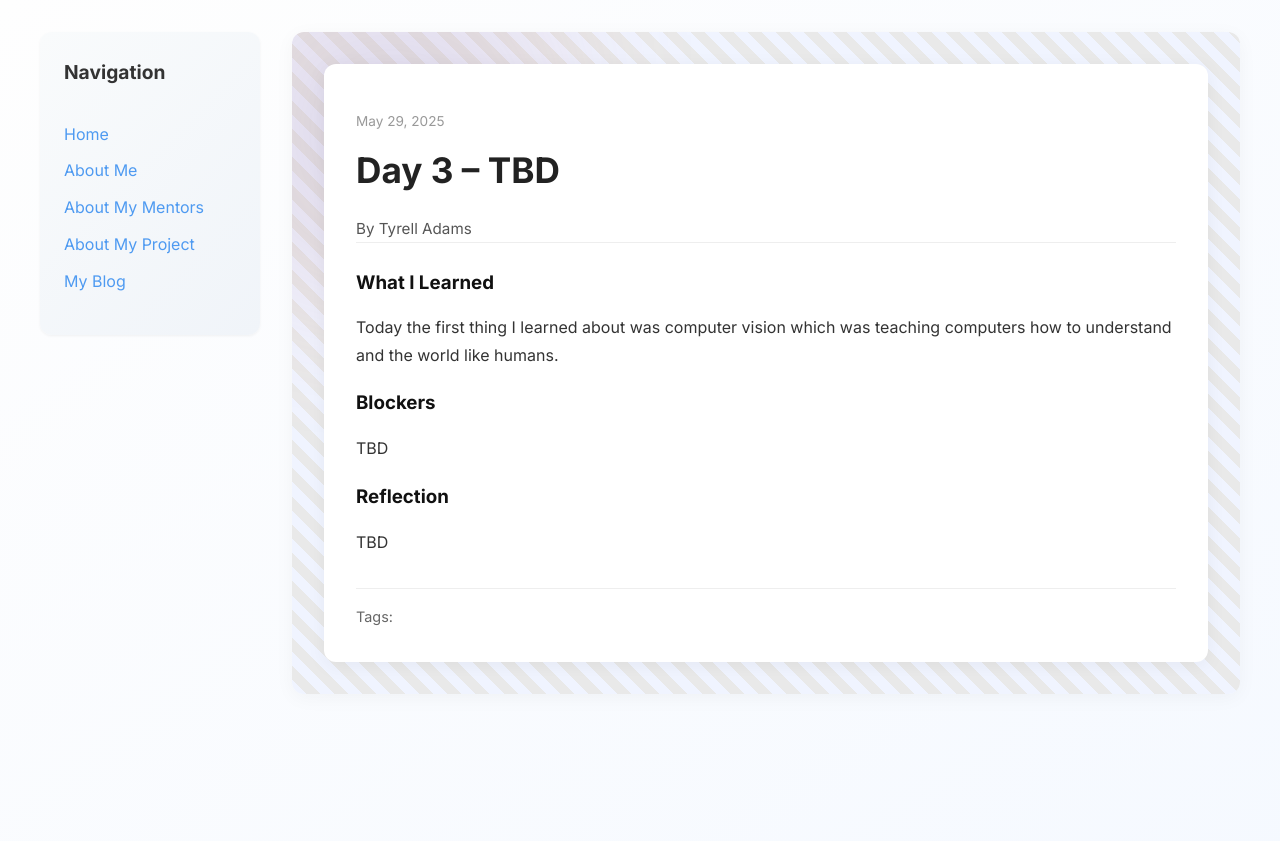
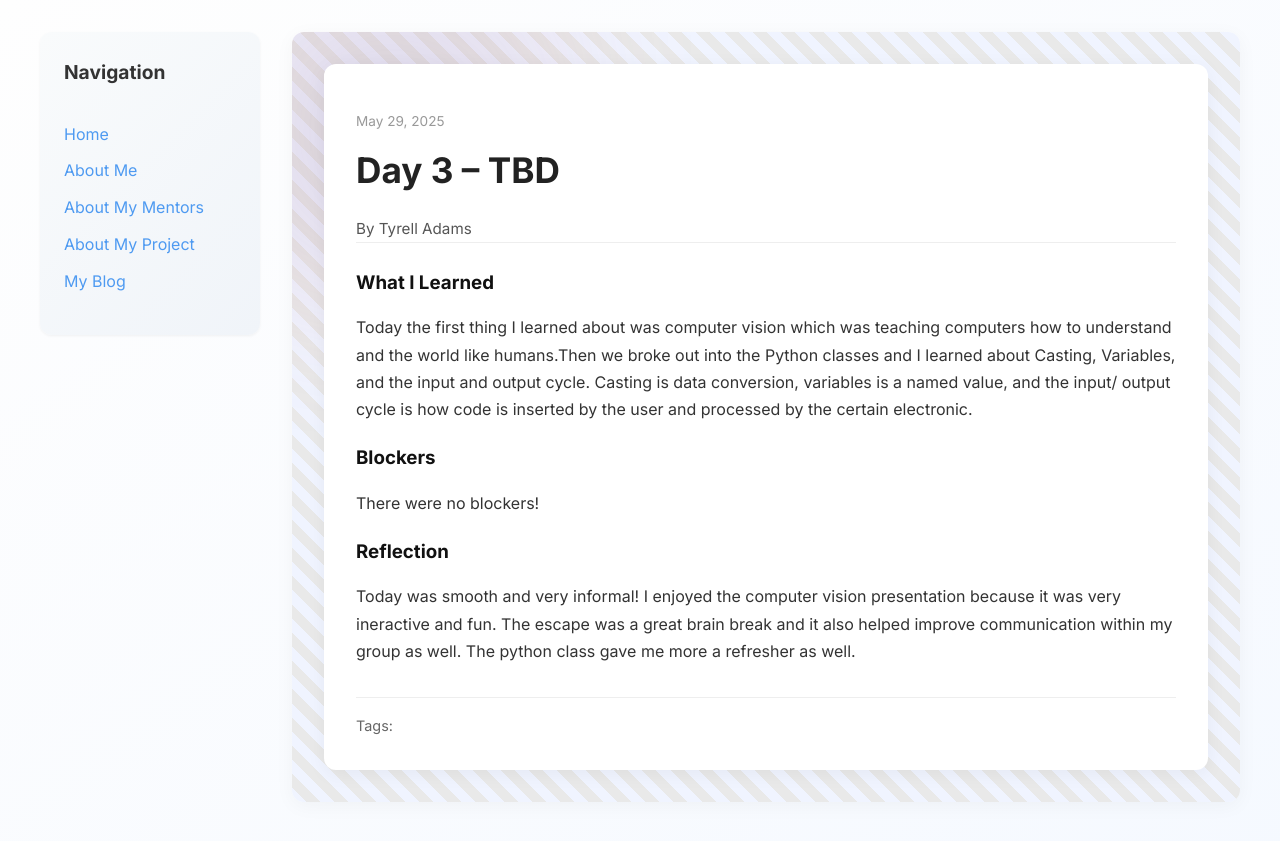
Before and after one commit to Tyrell-Adams/Tyrell-Adams.github.io, a Jekyll site: the page built from _posts/2025-05-29-day-3.md, in a window 1280 px wide. Shown: the top 841 px of the page. Built offline with Jekyll 4.4.1, drawn with Linux system fonts in a browser that asks for light colours.

Commit message:
Update 2025-05-29-day-3.md

```diff
--- a/_posts/2025-05-29-day-3.md
+++ b/_posts/2025-05-29-day-3.md
@@ -7,10 +7,10 @@ permalink: /day3.html
 tags: []
 
 what_i_learned: |
-  Today the first thing I learned about was computer vision which was teaching computers how to understand and the world like humans.
+  Today the first thing I learned about was computer vision which was teaching computers how to understand and the world like humans.Then we broke out into the Python classes and I learned about Casting, Variables, and the input and output cycle. Casting is data conversion, variables is a named value, and the input/ output cycle is how code is inserted by the user and processed by the certain electronic.
 blockers: |
-  TBD
+  There were no blockers!
 
 reflection: |
-  TBD
+  Today was smooth and very informal! I enjoyed the computer vision presentation because it was very ineractive and fun. The escape was a great brain break and it also helped improve communication within my group as well. The python class gave me more a refresher as well.
 ---
```
